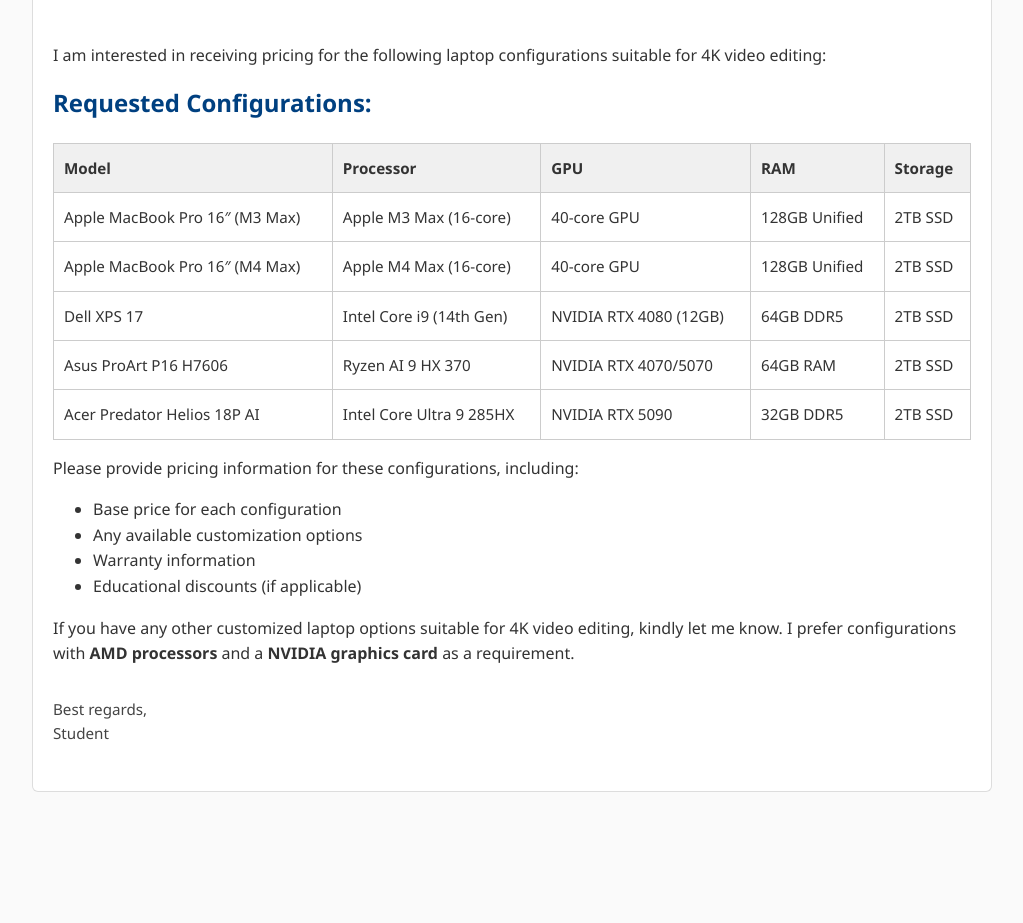
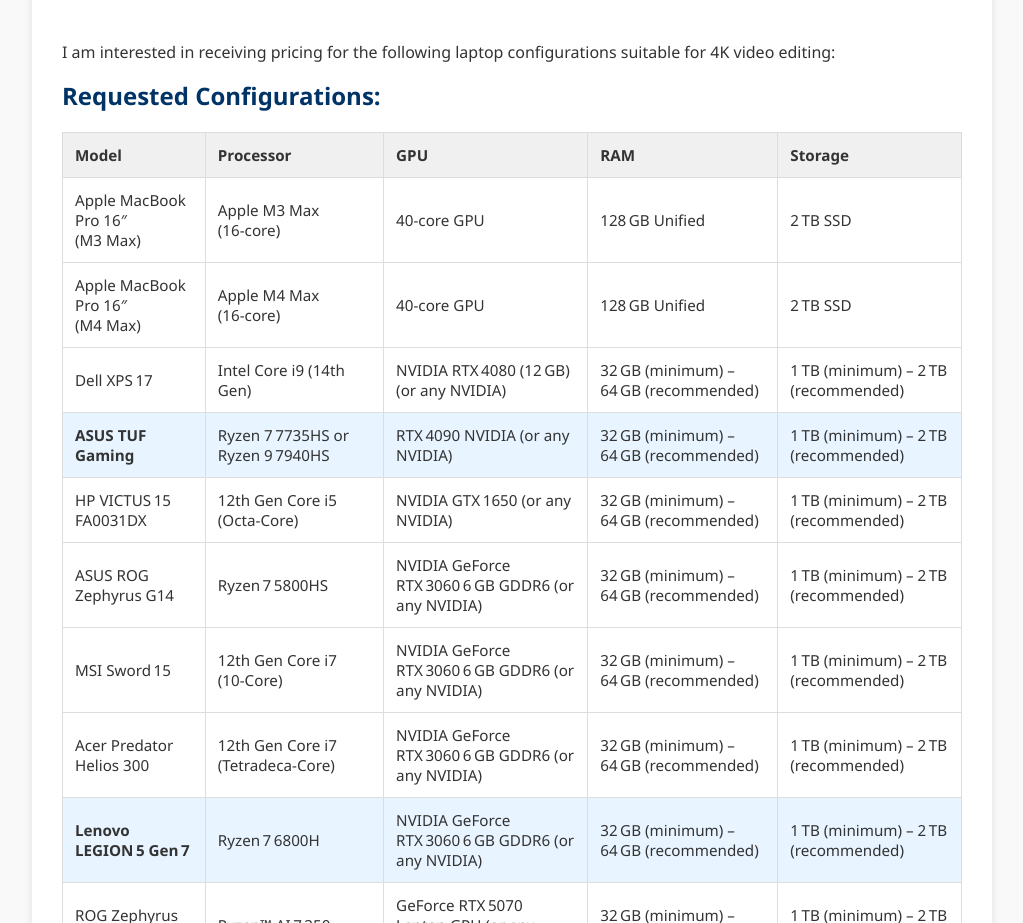
Before and after one commit to xrooty/Laptop, a plain HTML site: page index.html in a window 1280 px wide. Shown: the part 128-1051 px from the top of the page, without its empty margins (128-1151 px from the left). Before the commit the page ends 940 px from the top, so only its background shows below. Drawn offline with Linux system fonts and the light colour scheme.

Commit message:
Add files via upload

```diff
--- a/index.html
+++ b/index.html
@@ -3,81 +3,83 @@
 
 <head>
     <meta charset="UTF-8">
-    <meta name="viewport" content="width=device-width, initial-scale=1.0">
+    <meta name="viewport" content="width=device-width,initial-scale=1.0">
     <title>Laptop Configuration Pricing Request</title>
     <style>
         body {
             font-family: 'Segoe UI', Tahoma, Geneva, Verdana, sans-serif;
-            line-height: 1.6;
+            background: #f9f9f9;
             color: #333;
             margin: 0;
-            padding: 0;
-            background-color: #fafafa;
+            padding: 20px;
         }
 
         .container {
             max-width: 960px;
             margin: auto;
-            padding: 20px;
+            background: #fff;
+            border-radius: 8px;
+            box-shadow: 0 2px 8px rgba(0, 0, 0, 0.1);
+            overflow: hidden;
         }
 
         .header {
-            background-color: #004080;
+            background: #003366;
             color: #fff;
-            padding: 30px 20px;
+            padding: 30px;
             text-align: center;
-            border-radius: 6px 6px 0 0;
         }
 
         .header h1 {
             margin: 0;
-            font-size: 28px;
+            font-size: 2em;
         }
 
         .content {
-            background-color: #fff;
-            padding: 30px 20px;
-            border: 1px solid #ddd;
-            border-top: none;
-            border-radius: 0 0 6px 6px;
+            padding: 30px;
         }
 
-        h2 {
-            color: #004080;
+        .content h2 {
+            color: #003366;
             margin-top: 0;
         }
 
         table {
             width: 100%;
             border-collapse: collapse;
-            margin-top: 20px;
+            margin: 20px 0;
             font-size: 0.95em;
         }
 
         th,
         td {
-            border: 1px solid #ccc;
-            padding: 12px 10px;
+            border: 1px solid #ddd;
+            padding: 12px;
             text-align: left;
         }
 
         th {
-            background-color: #f0f0f0;
+            background: #f0f0f0;
+        }
+
+        .highlight {
+            background: #e8f4ff;
         }
 
         ul {
-            margin-top: 15px;
+            margin: 20px 0;
+            padding-left: 1.2em;
         }
 
         .footer {
+            font-size: 0.95em;
+            color: #555;
             margin-top: 30px;
-            font-size: 0.95em;
-            color: #444;
         }
 
         @media (max-width: 768px) {
             .header h1 {
-                font-size: 22px;
+                font-size: 1.5em;
             }
 
             table,
@@ -87,7 +89,7 @@
             }
 
             .content {
-                padding: 20px 10px;
+                padding: 20px;
             }
         }
     </style>
@@ -103,7 +105,6 @@
             <p>I am interested in receiving pricing for the following laptop configurations suitable for 4K video
                 editing:</p>
 
-            <div class="specs">
             <h2>Requested Configurations:</h2>
             <table>
                 <tr>
@@ -114,58 +115,108 @@
                     <th>Storage</th>
                 </tr>
                 <tr>
-                        <td>Apple MacBook Pro 16″ (M3 Max)</td>
-                        <td>Apple M3 Max (16-core)</td>
-                        <td>40-core GPU</td>
-                        <td>128GB Unified</td>
-                        <td>2TB SSD</td>
+                    <td>Apple MacBook Pro 16″ (M3 Max)</td>
+                    <td>Apple M3 Max (16‑core)</td>
+                    <td>40‑core GPU</td>
+                    <td>128 GB Unified</td>
+                    <td>2 TB SSD</td>
                 </tr>
                 <tr>
-                        <td>Apple MacBook Pro 16″ (M4 Max)</td>
-                        <td>Apple M4 Max (16-core)</td>
-                        <td>40-core GPU</td>
-                        <td>128GB Unified</td>
-                        <td>2TB SSD</td>
+                    <td>Apple MacBook Pro 16″ (M4 Max)</td>
+                    <td>Apple M4 Max (16‑core)</td>
+                    <td>40‑core GPU</td>
+                    <td>128 GB Unified</td>
+                    <td>2 TB SSD</td>
                 </tr>
                 <tr>
-                        <td>Dell XPS 17</td>
+                    <td>Dell XPS 17</td>
                     <td>Intel Core i9 (14th Gen)</td>
-                        <td>NVIDIA RTX 4080 (12GB)</td>
-                        <td>64GB DDR5</td>
-                        <td>2TB SSD</td>
+                    <td>NVIDIA RTX 4080 (12 GB) (or any NVIDIA)</td>
+                    <td>32 GB (minimum) – 64 GB (recommended)</td>
+                    <td>1 TB (minimum) – 2 TB (recommended)</td>
+                </tr>
+                <tr class="highlight">
+                    <td><strong>ASUS TUF Gaming</strong></td>
+                    <td>Ryzen 7 7735HS or Ryzen 9 7940HS</td>
+                    <td>RTX 4090 NVIDIA (or any NVIDIA)</td>
+                    <td>32 GB (minimum) – 64 GB (recommended)</td>
+                    <td>1 TB (minimum) – 2 TB (recommended)</td>
                 </tr>
                 <tr>
-                        <td>Asus ProArt P16 H7606</td>
-                        <td>Ryzen AI 9 HX 370</td>
-                        <td>NVIDIA RTX 4070/5070</td>
-                        <td>64GB RAM</td>
-                        <td>2TB SSD</td>
+                    <td>HP VICTUS 15 FA0031DX</td>
+                    <td>12th Gen Core i5 (Octa‑Core)</td>
+                    <td>NVIDIA GTX 1650 (or any NVIDIA)</td>
+                    <td>32 GB (minimum) – 64 GB (recommended)</td>
+                    <td>1 TB (minimum) – 2 TB (recommended)</td>
                 </tr>
                 <tr>
-                        <td>Acer Predator Helios 18P AI</td>
-                        <td>Intel Core Ultra 9 285HX</td>
-                        <td>NVIDIA RTX 5090</td>
-                        <td>32GB DDR5</td>
-                        <td>2TB SSD</td>
+                    <td>ASUS ROG Zephyrus G14</td>
+                    <td>Ryzen 7 5800HS</td>
+                    <td>NVIDIA GeForce RTX 3060 6 GB GDDR6 (or any NVIDIA)</td>
+                    <td>32 GB (minimum) – 64 GB (recommended)</td>
+                    <td>1 TB (minimum) – 2 TB (recommended)</td>
+                </tr>
+                <tr>
+                    <td>MSI Sword 15</td>
+                    <td>12th Gen Core i7 (10‑Core)</td>
+                    <td>NVIDIA GeForce RTX 3060 6 GB GDDR6 (or any NVIDIA)</td>
+                    <td>32 GB (minimum) – 64 GB (recommended)</td>
+                    <td>1 TB (minimum) – 2 TB (recommended)</td>
+                </tr>
+                <tr>
+                    <td>Acer Predator Helios 300</td>
+                    <td>12th Gen Core i7 (Tetradeca‑Core)</td>
+                    <td>NVIDIA GeForce RTX 3060 6 GB GDDR6 (or any NVIDIA)</td>
+                    <td>32 GB (minimum) – 64 GB (recommended)</td>
+                    <td>1 TB (minimum) – 2 TB (recommended)</td>
+                </tr>
+                <tr class="highlight">
+                    <td><strong>Lenovo LEGION 5 Gen 7</strong></td>
+                    <td>Ryzen 7 6800H</td>
+                    <td>NVIDIA GeForce RTX 3060 6 GB GDDR6 (or any NVIDIA)</td>
+                    <td>32 GB (minimum) – 64 GB (recommended)</td>
+                    <td>1 TB (minimum) – 2 TB (recommended)</td>
+                </tr>
+                <tr>
+                    <td>ROG Zephyrus G16</td>
+                    <td>Ryzen™ AI 7 350</td>
+                    <td>GeForce RTX 5070 Laptop GPU (or any NVIDIA)</td>
+                    <td>32 GB (minimum) – 64 GB (recommended)</td>
+                    <td>1 TB (minimum) – 2 TB (recommended)</td>
+                </tr>
+                <tr>
+                    <td>HP Victus (alt.)</td>
+                    <td>Ryzen 7 7445HS</td>
+                    <td>NVIDIA GeForce RTX 4050 6 GB GDDR6</td>
+                    <td>16 GB (minimum) – 32 GB (recommended)</td>
+                    <td>512 GB SSD (min) – 1 TB (rec.)</td>
                 </tr>
             </table>
-            </div>
 
             <p>Please provide pricing information for these configurations, including:</p>
             <ul>
                 <li>Base price for each configuration</li>
-                <li>Any available customization options</li>
-                <li>Warranty information</li>
+                <li>Customization options</li>
+                <li>Warranty details</li>
                 <li>Educational discounts (if applicable)</li>
             </ul>
 
-            <p>If you have any other customized laptop options suitable for 4K video editing, kindly let me know. I
-                prefer configurations with <strong>AMD processors</strong> and a <strong>NVIDIA graphics card</strong>
-                as a requirement.</p>
+            <p><strong>Please note my system requirements:</strong></p>
+            <ul>
+                <li>Minimum RAM: 16 GB — <em>32 GB recommended</em> (or 64 GB for heavier workloads)</li>
+                <li>SSD Storage: Minimum 1 TB — <em>2 TB recommended</em></li>
+                <li>GPU: At least GTX 1080 — <em>RTX 2070 / 4090 / 5090 recommended</em></li>
+                <li>CPU: Preferably AMD <strong>HS</strong> or <strong>HX</strong> series processors</li>
+                <li>GPU Brand: <strong>Only NVIDIA GPUs</strong> (no AMD graphics)</li>
+            </ul>
+
+            <p>If you have any other customized laptop options from any company suited for <strong>4K video
+                    editing</strong>, especially those with <strong>AMD HS/HX processors</strong> and <strong>NVIDIA
+                    GPUs</strong>, kindly let me know.</p>
+
 
             <div class="footer">
-                <p>Best regards,<br>
-                    Student</p>
+                <p>Best regards,<br>Student</p>
             </div>
         </div>
     </div>
```
Lines whose indentation alone changed are shown as unchanged.
